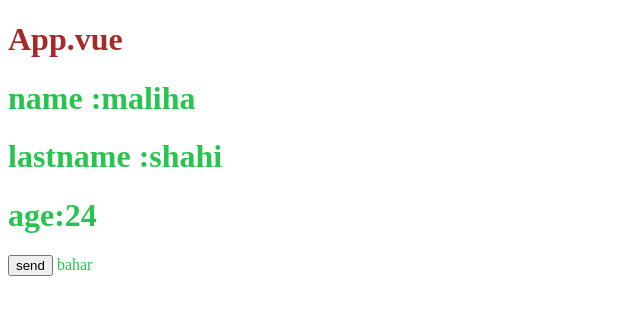
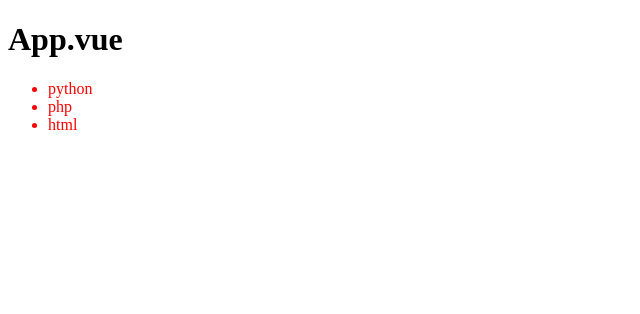
Before and after one commit to Malihashahi/vueCLi, a Vue app: page / in a window 1280 px wide. Shown: the top 314 px of the page, without its empty margins (0-640 px from the left). Built offline with nearby package versions, Linux system fonts and the light colour scheme.

Commit message:
use slot

```diff
--- a/src/App.vue
+++ b/src/App.vue
@@ -3,7 +3,17 @@
 
     <h1>App.vue </h1>
 
-    <HomeComponet :userInfo="userInfo" @childData="showData($event)"/>
+    <HomeComponet>
+     <template v-slot:ul>
+      <ul >
+          <li v-for="(lang, index) in lang" :key="index">{{ lang }}</li>
+      </ul>
+     </template>
+     <div>
+      <h1>miss shahi</h1>
+    </div>
+    </HomeComponet>
+
   </div>
 
 
@@ -11,6 +21,7 @@
 </template>
 
 <script>
+
 import HomeComponet from './components/HomeComponet.vue';
 
 
@@ -20,26 +31,18 @@ export default {
     },
     data(){
       return{
-        userInfo:{
-          name :'maliha ',
-        lastname :'shahi',
-        age: 24,
-        },
+       lang :['python','php','html' ]
       };
     },
     methods:{
-      showData(name){
-            this.userInfo.name= name
-      }
+
     },
-    provide:{
-      user : 'bahar'
-    }
+
 }
 </script>
 
 <style>
-div{
-  color: brown;
+li{
+  color: red;
 }
 </style>
--- a/src/components/HomeComponet.vue
+++ b/src/components/HomeComponet.vue
@@ -1,11 +1,7 @@
 <template>
   <div>
+    <slot name="ul"></slot>
 
-    <h1> name :{{ userInfo.name }}</h1>
-    <h1>lastname :{{ userInfo.lastname }}</h1>
-    <h1>age:{{ userInfo.age }}</h1>
-    <button @click="sendData">send</button>
-     {{ user }}
   </div>
 </template>
 
@@ -15,19 +11,14 @@
 
 
 export default {
-   props:{
-   userInfo :Object
-   },
-   inject :['user'],
+
    data(){
       return{
-         name:'nergis'
+
       }
    },
     methods:{
-      sendData(){
-        this.$emit('childData',this.name)
-      }
+
     }
 
 }
```
